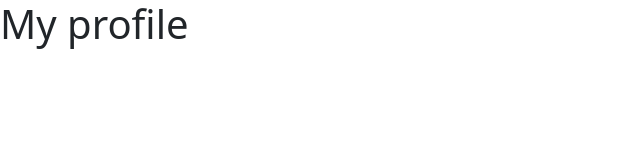
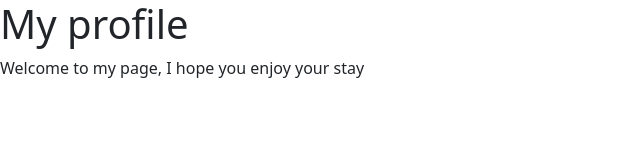
Before and after one commit to Declan1902/portfolio, a plain HTML site: page index.html in a window 1280 px wide. Shown: the whole page, without its empty margins (0-640 px from the left). Drawn offline with nearby package versions, Linux system fonts and the light colour scheme.

Commit message:
added paragraph

```diff
--- a/index.html
+++ b/index.html
@@ -12,6 +12,8 @@
 
     <body>
 
+        <p>Welcome to my page, I hope you enjoy your stay</p>
+
     <script src="https://cdn.jsdelivr.net/npm/bootstrap@5.1.3/dist/js/bootstrap.bundle.min.js" integrity="sha384-ka7Sk0Gln4gmtz2MlQnikT1wXgYsOg+OMhuP+IlRH9sENBO0LRn5q+8nbTov4+1p" crossorigin="anonymous"></script>
 </body>
 </html>
```
